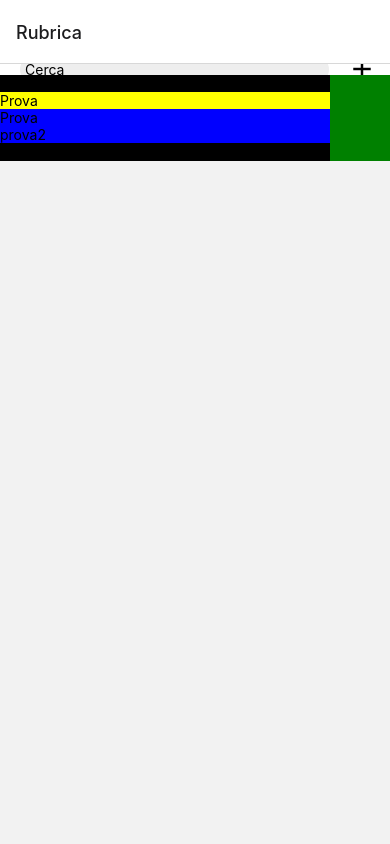
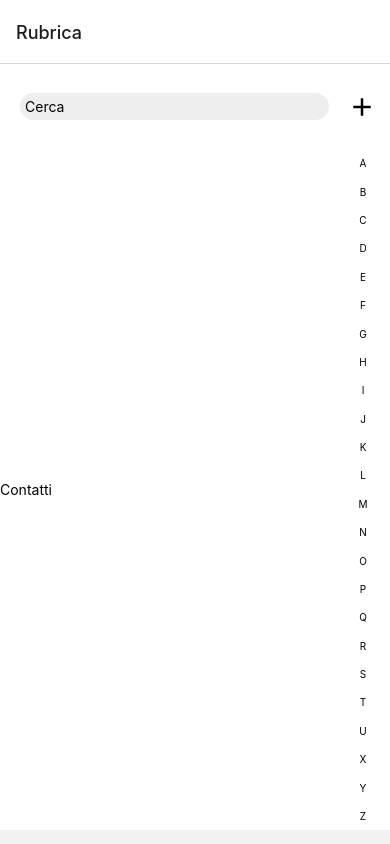
Before and after one commit to tonyRitrovato/React-Native-Address-Book, a React Native app: screen /Rubrica in a window 390 px wide. Built offline with nearby package versions, Linux system fonts and the light colour scheme.

Commit message:
style of the letterIndex

```diff
--- a/screens/List.js
+++ b/screens/List.js
@@ -1,7 +1,6 @@
 import { StyleSheet, Text, TextInput, ScrollView, View} from 'react-native';
 import { Button } from '@rneui/themed';
-
-//Prima view: ricerca e aggiunta
+import LetterIndex from '../components/LetterIndex';
 
 export default function List({navigation}) {
 
@@ -38,16 +37,17 @@ export default function List({navigation}) {
                 <View style = {styles.addressView}>
                     {/*scritta contatti*/}
                     <View style = {styles.contactTextView}>
-                        <Text>Prova</Text>
+                        <Text>Contatti</Text>
                     </View>
                     {/*component view */}
                     <View style = {styles.componentView}>
-                        <Text>Prova</Text>
-                        <Text>prova2</Text>
+
                     </View>
                 </View>
                 {/*lista delle lettere per muoversi velocemente all' interno della rubbrica */}
-                <View style = {styles.letterIndexView}></View>
+                <View style = {styles.letterIndexView}>
+                    <LetterIndex/>
+                </View>
             </View>
         </ScrollView>
     );
@@ -56,7 +56,9 @@ export default function List({navigation}) {
 const styles = StyleSheet.create({
 
     globalView: {
-        flexDirection: 'column'
+        flexDirection: 'column',
+        width: '100%',
+        height: '100%',
     },
 
     searchGlobalView: {
@@ -73,7 +75,7 @@ const styles = StyleSheet.create({
       height: '100%',
       flex: 8,
       flexDirection: 'row',
-      backgroundColor: 'black',
+      backgroundColor: 'white',
       alignItems: 'center'
     },
 
@@ -86,22 +88,21 @@ const styles = StyleSheet.create({
     contactTextView: {
         width: '100%',
       height: '100%',
-        backgroundColor: 'yellow',
-        flex: 2,
+        backgroundColor: 'white',
+        flex: 1,
     },
 
     letterIndexView: {
         width: '100%',
-      height: '100%',
-        backgroundColor: 'green',
+        height: '100%',
         flex: 1,
     },
 
     componentView: {
         width: '100%',
       height: '100%',
-        backgroundColor: 'blue',
-        flex: 4,
+        backgroundColor: 'white',
+        flex: 8,
     },
 
     search: {
```
